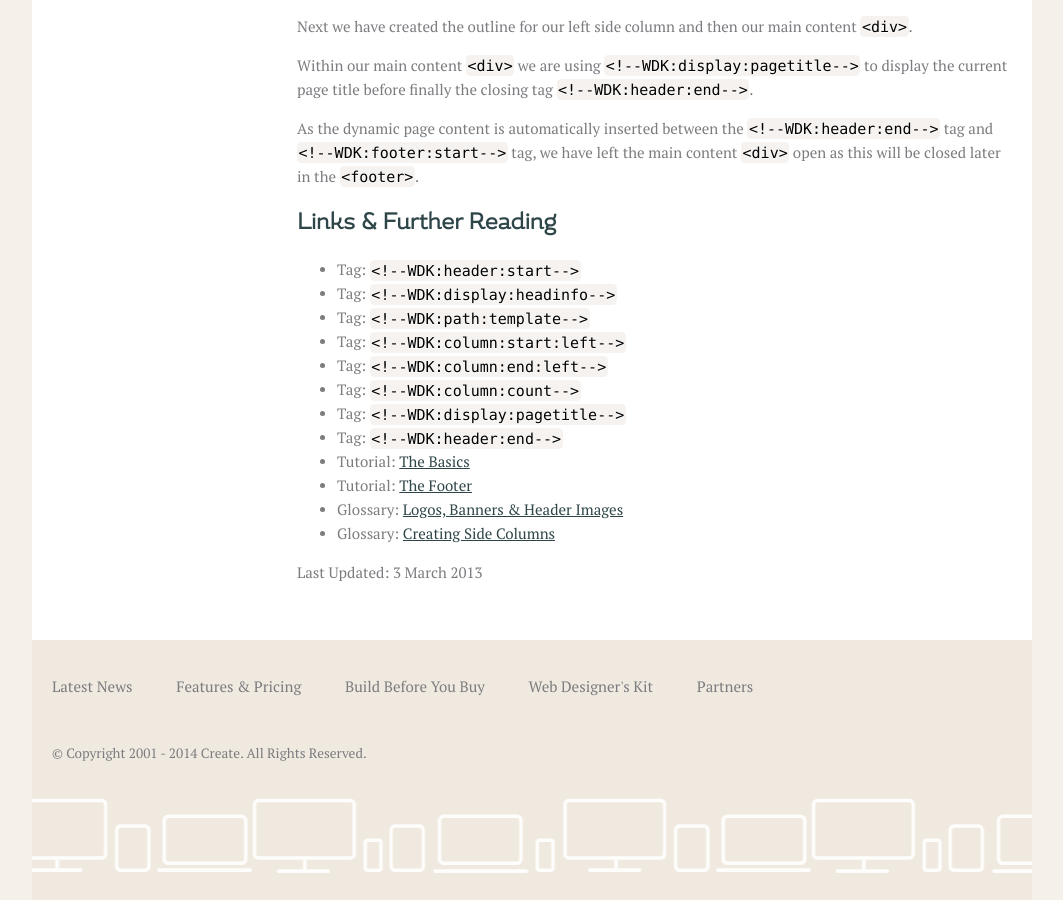
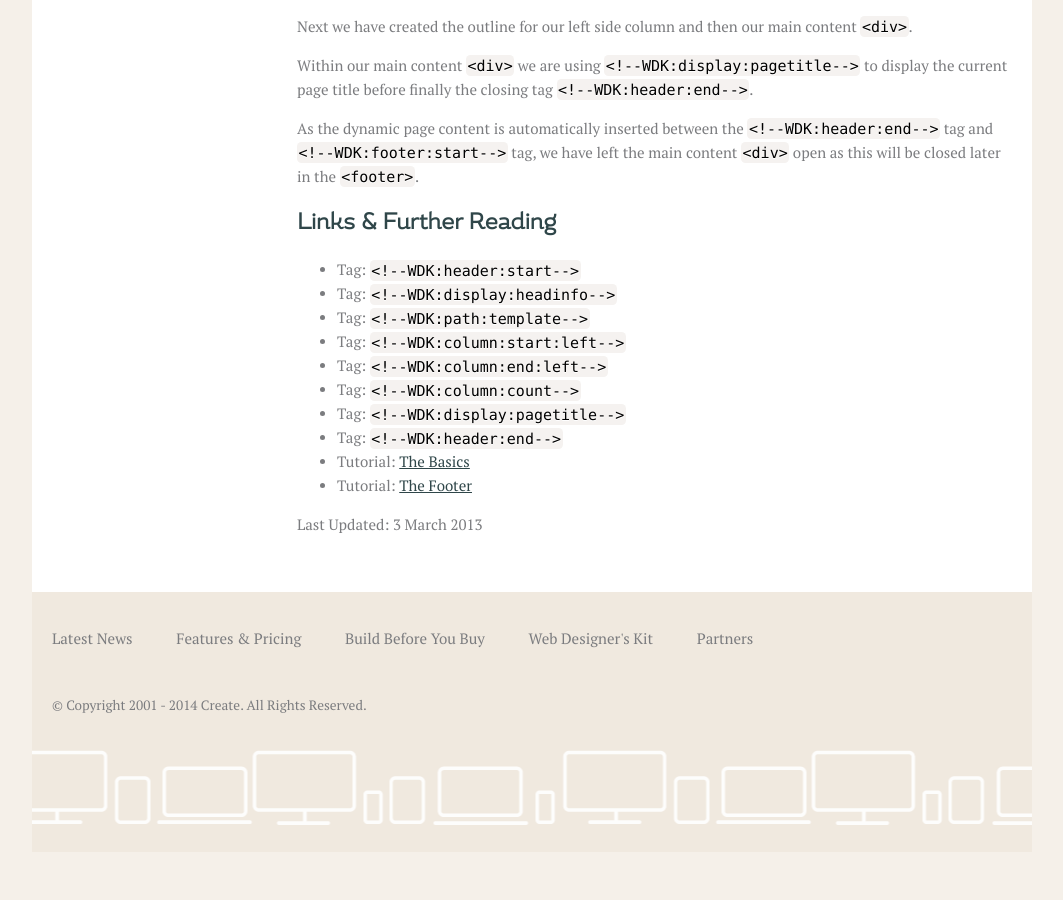
Before and after one commit to createdotnet/wdk, a Jekyll site: the page built from _tutorials/the-header.md, in a window 1280 px wide and 900 px high, scrolled down 1505 px. Shown: the whole window, without its empty margins (108-1171 px from the left). Built offline with Jekyll 4.4.1, drawn with Linux system fonts in a browser that asks for light colours; after the commit the page ends 2357 px from its top, so only the background shows below that.

Commit message:
fix 404s

```diff
--- a/_layouts/glossary.html
+++ b/_layouts/glossary.html
@@ -31,9 +31,9 @@
 
 						{% if wdk_tag.deprecated != nil %}
 							<div class="deprecated">
-								This tag has been deprecated as of version {{ wdk_tag.deprecated }}, its use is highly discouraged. <a href="{{ site.baseurl }}/changelog.html#version-{{ wdk_tag.deprecated | remove:'.' }}">See the change log</a>.
+								This tag has been deprecated as of version {{ wdk_tag.deprecated }}, its use is highly discouraged. <a href="{{ site.baseurl }}/changelog/index.html#version-{{ wdk_tag.deprecated | remove:'.' }}">See the change log</a>.
 								{% if wdk_tag.useInstead != nil %}
-									<br />We recommend you use <a href="{{ site.baseurl }}/glossary.html#{{ wdk_tag.useInsteadLink }}">{{ wdk_tag.useInstead | escape }}</a> instead.
+									<br />We recommend you use <a href="{{ site.baseurl }}/glossary/index.html#{{ wdk_tag.useInsteadLink }}">{{ wdk_tag.useInstead | escape }}</a> instead.
 								{% endif %}
 							</div>
 						{% endif %}
--- a/_tutorials/the-header.md
+++ b/_tutorials/the-header.md
@@ -78,5 +78,3 @@
 - Tag: `<!--WDK:header:end-->`
 - Tutorial: [The Basics]({{ site.baseurl }}/tutorials/the-basics.html)
 - Tutorial: [The Footer]({{ site.baseurl }}/tutorials/the-footer.html)
-- Glossary: [Logos, Banners & Header Images]({{ site.baseurl }}/glossary/header-images/header-image.html)
-- Glossary: [Creating Side Columns]({{ site.baseurl }}/glossary/side-columns/id.html)
```
Also changed, not shown: _tutorials/converting-to-wdk.md (+1 -1 lines).
